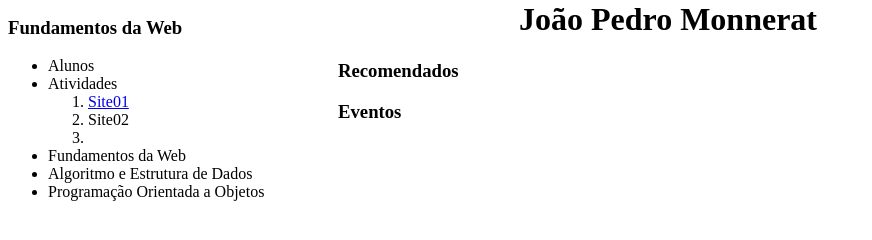
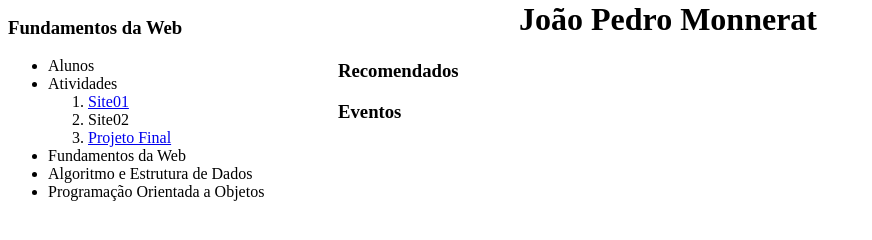
Before and after one commit to jpmonnerat/jpmonnerat.github.io, a plain HTML site: page fundamentos-web.html in a window 1280 px wide. Shown: the part 28-268 px from the top of the page, without its empty margins (0-872 px from the left). Drawn offline with Linux system fonts and the light colour scheme.

Commit message:
Enviando o projeto final

```diff
--- a/fundamentos-web.html
+++ b/fundamentos-web.html
@@ -16,7 +16,7 @@
                 <ol>
                     <li><a href="site_01.html">Site01</a></li>
                     <li>Site02</li>
-                    <li><a href="projeto-web.html"></a></li>
+                    <li><a href="projeto-web.html">Projeto Final</a></li>
                 </ol>
                 <li>Fundamentos da Web</li>
                 <li>Algoritmo e Estrutura de Dados</li>
```
